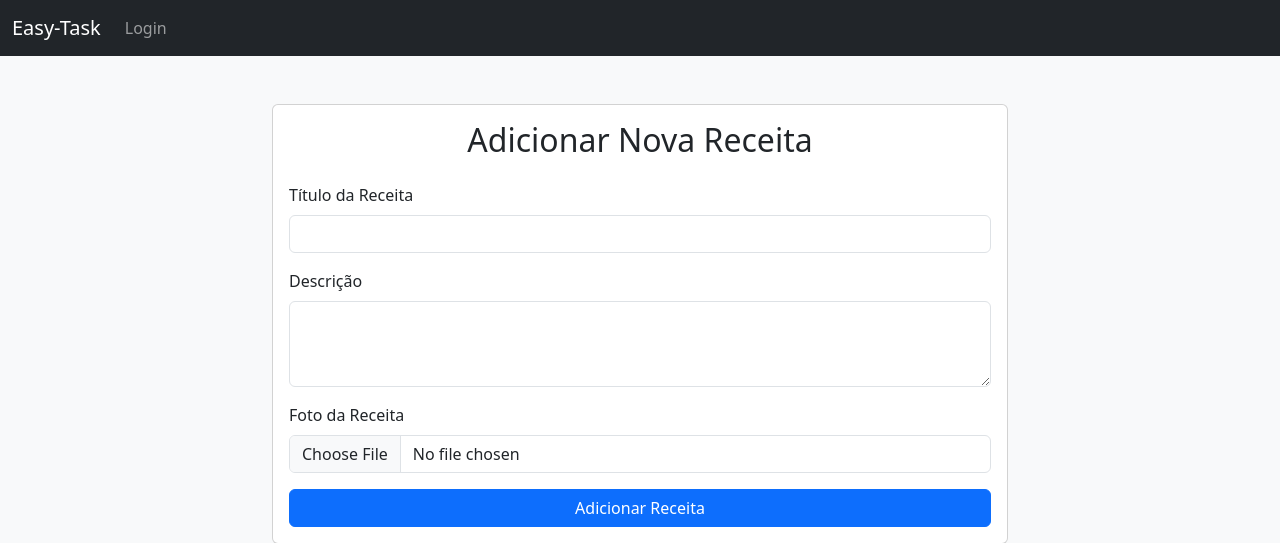
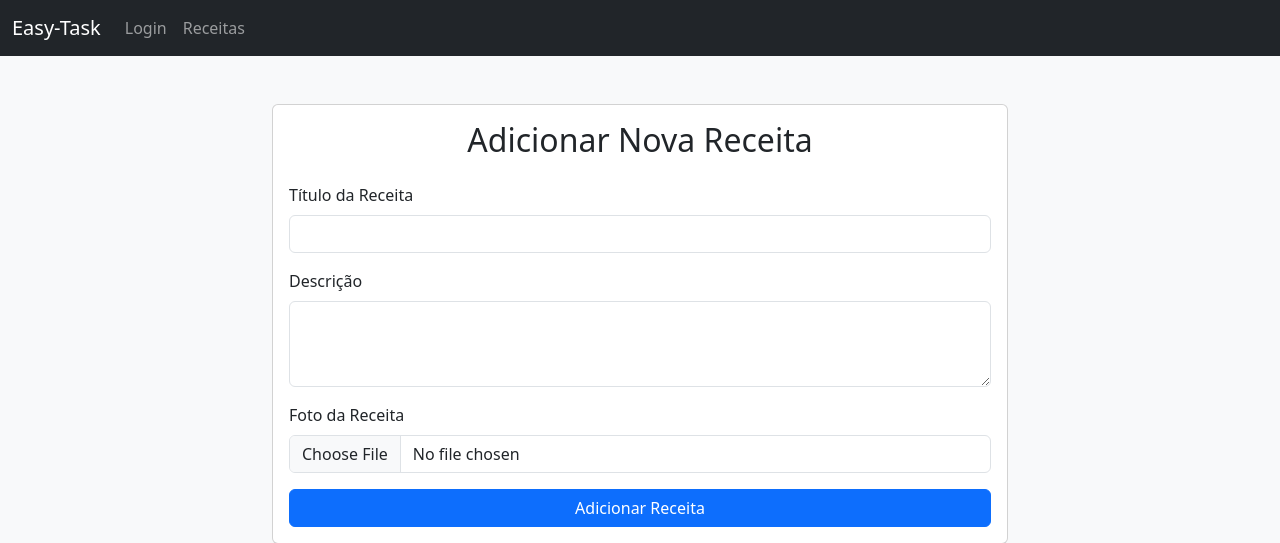
Before and after one commit to Leonardo-LC/Blog, a Flask app: page /home in a window 1280 px wide. Shown: the top 543 px of the page. Run offline with Flask 3, Linux system fonts and the light colour scheme.

Commit message:
Adiciona o o link para "receitas" em navbar

```diff
--- a/app/controllers/receitas_controller.py
+++ b/app/controllers/receitas_controller.py
@@ -17,7 +17,7 @@ def adicionar_receita(request, db, Receitas):
         return redirect(url_for('ler_receita'))
 
     nova_receita = Receitas(
-        description=description,
+        description=description, #titulo da receita
         descricao=descricao,
         foto=foto
     )
--- a/app/templates/navbar.html
+++ b/app/templates/navbar.html
@@ -11,7 +11,11 @@
           <a class="nav-link" href="">Login</a>
         </li>
 
-          </ul>
+        <li class="nav-item">
+          <a class="nav-link" href="">Receitas</a>
+        </li>
+
+      </ul>
 
       </ul>
 
```
